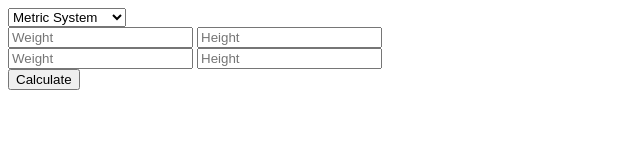
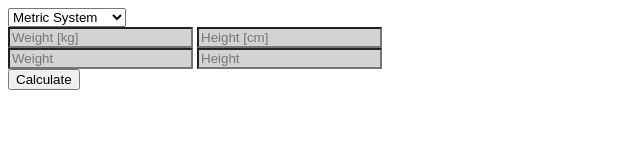
Before and after one commit to julieahlquist/BMI-Challenge-JS, a website: page src/index.html in a window 1280 px wide. Shown: the whole page, without its empty margins (0-640 px from the left). Drawn offline with Linux system fonts and the light colour scheme.

Commit message:
fixes format and adds css

```diff
--- a/src/index.html
+++ b/src/index.html
@@ -3,9 +3,12 @@
 
 <head>
     <meta charset="utf-8">
-    <title>BMI Calculator</title>
+    <meta name="viewport" content="width=device-width, initial-scale=1.0">
+    <meta http-equiv="X-UA-Compatible" content="ie=edge">
+    <link rel="stylesheet" href="style.css">
     <script src="person.js"></script>
     <script src="bmi_calculator.js"></script>
+    <title>BMI Calculator</title>
 </head>
 
 <body>
@@ -20,13 +23,13 @@
 
   <form id="calculate">
     <div id="metric-inputs">
-            <input type="text" id="weight-in-kgs" placeholder="Weight">
-            <input type="text" id="height-in-cm" placeholder="Height">
+      <input type="text" class="form-input" id="weight-in-kgs" placeholder="Weight [kg]">
+      <input type="text" class="form-input" id="height-in-cm" placeholder="Height [cm]">
     </div>
 
     <div id="imperial-inputs">
-            <input type="text" id="weight-in-lbs" placeholder="Weight">
-            <input type="text" id="height-in-in" placeholder="Height">
+      <input type="text" class="form-input" id="weight-in-lbs" placeholder="Weight">
+      <input type="text" class="form-input" id="height-in-in" placeholder="Height">
     </div>
 
     <button type="submit" value="Calculate"> Calculate </button>
--- /dev/null
+++ b/src/style.css
@@ -0,0 +1,3 @@
+.form-input {
+    background-color: lightgray
+}
```
Lines whose indentation alone changed are shown as unchanged.
